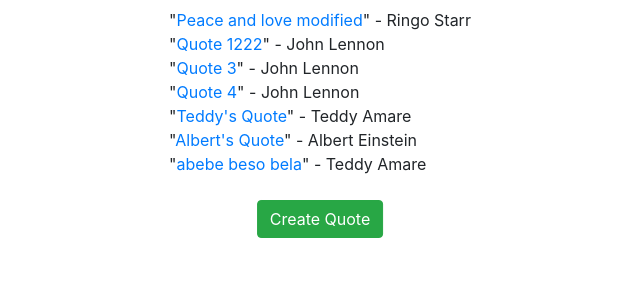
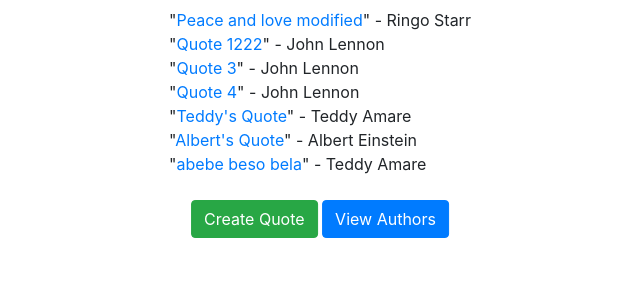
Before and after one commit to teddygizachew/GreatQuotes, a PHP site: page /NKU/ in a window 1280 px wide. Shown: the part 277-577 px from the top of the page, without its empty margins (320-960 px from the left). Run offline with PHP 8.4, Linux system fonts and the light colour scheme; some libraries are stand-ins or nearby versions.

Commit message:
feat: add view authors functionality to homepage

```diff
--- a/index.php
+++ b/index.php
@@ -52,6 +52,9 @@ function display_quotes($authors_array, $quotes_array)
       <a href="create.php">
         <button type="button" class="btn btn-success" type="submit">Create Quote</button>
       </a>
+      <a href="authors/index.php">
+        <button type="button" class="btn btn-primary" type="submit">View Authors</button>
+      </a>
     </div>
   </div>
 
```
